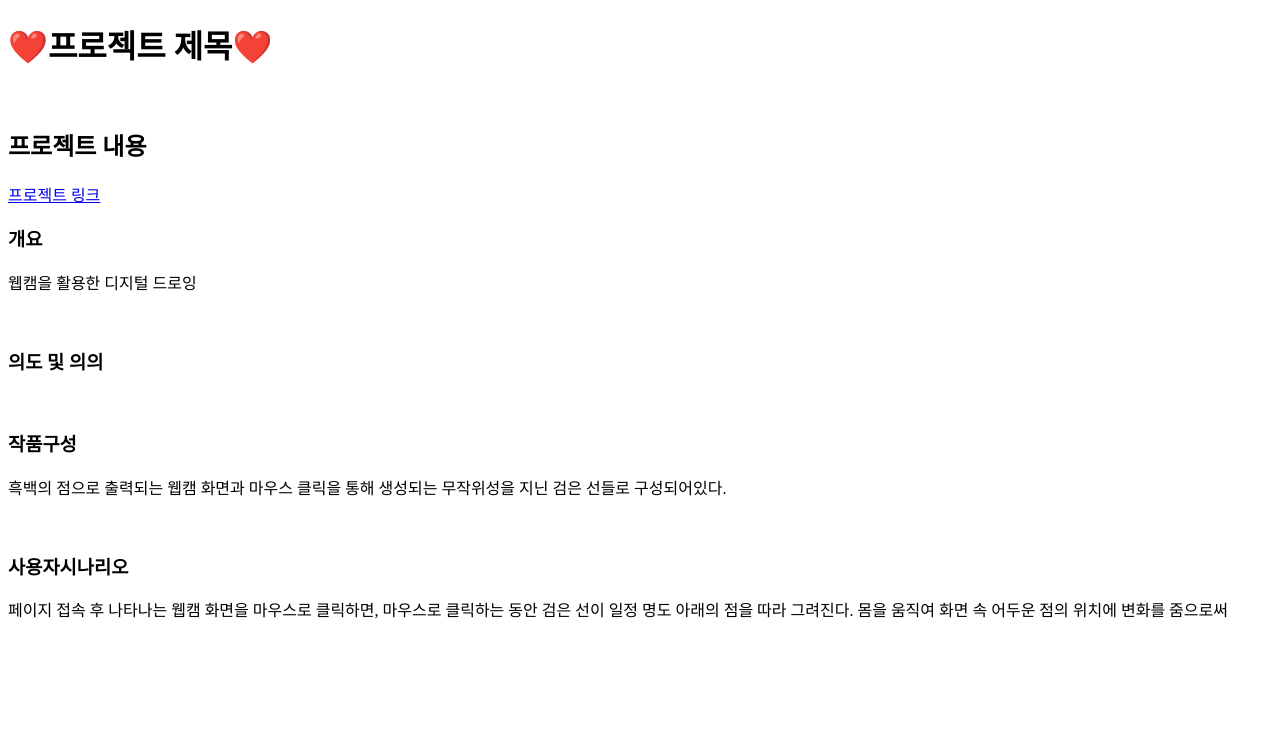
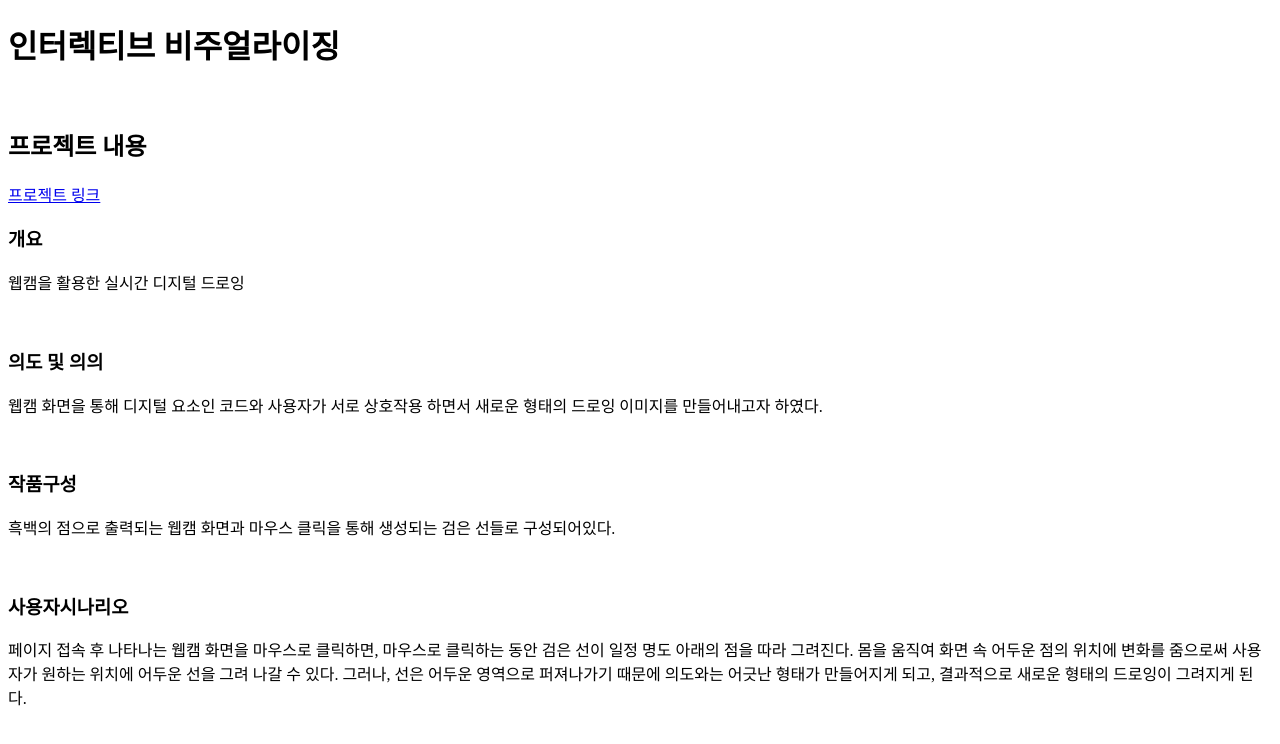
Before and after one commit to ggamjwa/html, a plain HTML site: page index.html in a window 1280 px wide. Drawn offline with Linux system fonts and the light colour scheme.

Commit message:
Add files via upload
Signed-off-by: Choi Geunnyeong <53904901+ggamjwa@users.noreply.github.com>

```diff
--- a/index.html
+++ b/index.html
@@ -7,22 +7,23 @@
   <title> 22351045 최근녕 기말 프로젝트</title>
 </head>
 <body>
-<h1>❤️프로젝트 제목❤️</h1>
+<h1>인터렉티브 비주얼라이징</h1>
 <br>
 <h2>프로젝트 내용</h2>
 <a href ="https://editor.p5js.org/ggamjwa/full/3Hb8CYWT7">프로젝트 링크</a>
 <br>
 <h3>개요 </h3>
-<p>웹캠을 활용한 디지털 드로잉</p>
+<p>웹캠을 활용한 실시간 디지털 드로잉</p>
 <br>
 <h3>의도 및 의의</h3>
-<p></p>
+<p> 웹캠 화면을 통해 디지털 요소인 코드와 사용자가 서로 상호작용 하면서 새로운 형태의 드로잉 이미지를 만들어내고자 하였다.</p>
 <br>
 <h3>작품구성</h3>
-<p>흑백의 점으로 출력되는 웹캠 화면과 마우스 클릭을 통해 생성되는 무작위성을 지닌 검은 선들로 구성되어있다.</p>
+<p>흑백의 점으로 출력되는 웹캠 화면과 마우스 클릭을 통해 생성되는 검은 선들로 구성되어있다.</p>
 <br>
 <h3>사용자시나리오</h3>
 <p>페이지 접속 후 나타나는 웹캠 화면을 마우스로 클릭하면, 마우스로 클릭하는 동안 검은 선이 일정 명도 아래의 점을 따라 그려진다.
-  몸을 움직여 화면 속 어두운 점의 위치에 변화를 줌으로써 </p>
+  몸을 움직여 화면 속 어두운 점의 위치에 변화를 줌으로써 사용자가 원하는 위치에 어두운 선을 그려 나갈 수 있다.
+그러나, 선은 어두운 영역으로 퍼져나가기 때문에 의도와는 어긋난 형태가 만들어지게 되고, 결과적으로 새로운 형태의 드로잉이 그려지게 된다. </p>
 </body>
 </html>
```
